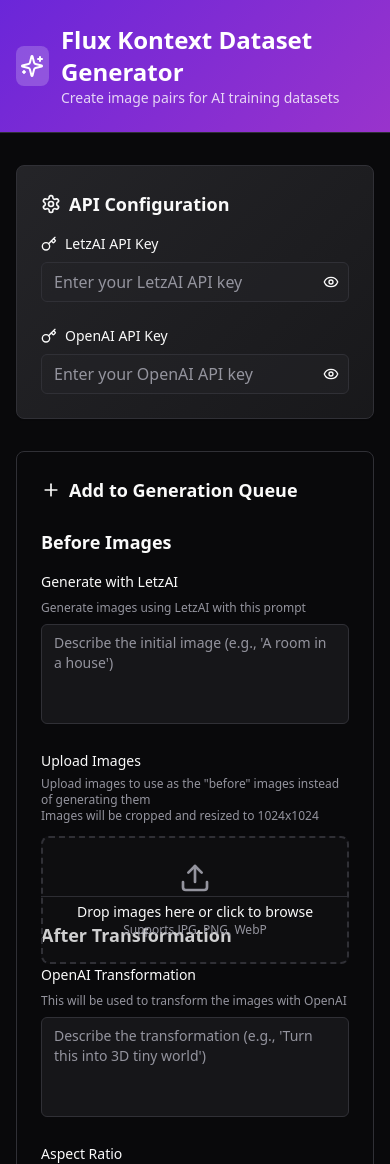
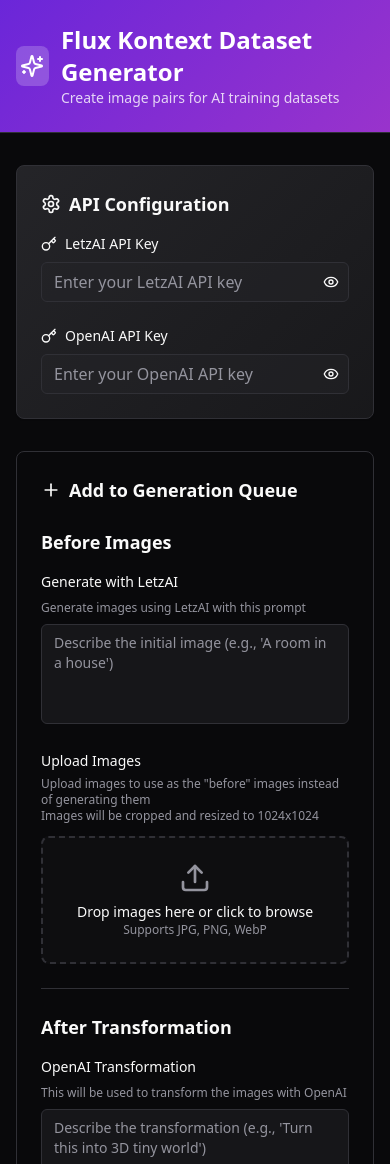
Before and after one commit to mitchoz/flux-kontext-dataset-creator, a React (Vite) app: page / in a window 390 px wide. Shown: the top 1164 px of the page. Built offline with nearby package versions, Linux system fonts and the light colour scheme.

Commit message:
Fix mobile layout in depth
Refactor layout to prevent overlapping sections on mobile.

```diff
--- a/src/components/ImageUploader.tsx
+++ b/src/components/ImageUploader.tsx
@@ -107,7 +107,7 @@ export const ImageUploader = ({ onImagesChange, images, aspectRatio }: ImageUplo
   }, [images, onImagesChange]);
 
   return (
-    <div className="space-y-3 h-full flex flex-col min-h-0">
+    <div className="space-y-3 h-full max-h-[300px] flex flex-col">
       <div className="flex-shrink-0">
         <Label className="text-sm font-medium">Upload Images</Label>
         <p className="text-xs text-muted-foreground mt-1">
--- a/src/pages/Index.tsx
+++ b/src/pages/Index.tsx
@@ -395,7 +395,7 @@ const Index = () => {
             {/* Before Section: Prompt (1fr) + Upload (1fr) */}
             <div className="space-y-4">
               <h3 className="text-lg font-semibold">Before Images</h3>
-              <div className="grid md:grid-cols-2 gap-6 h-[300px]">
+              <div className="grid md:grid-cols-2 gap-6">
                 <div className={`relative ${uploadedImages.length > 0 ? 'opacity-50 pointer-events-none' : ''}`}>
                   {uploadedImages.length > 0 && (
                     <div className="absolute inset-0 bg-background/80 rounded-lg z-10 flex items-center justify-center">
```
